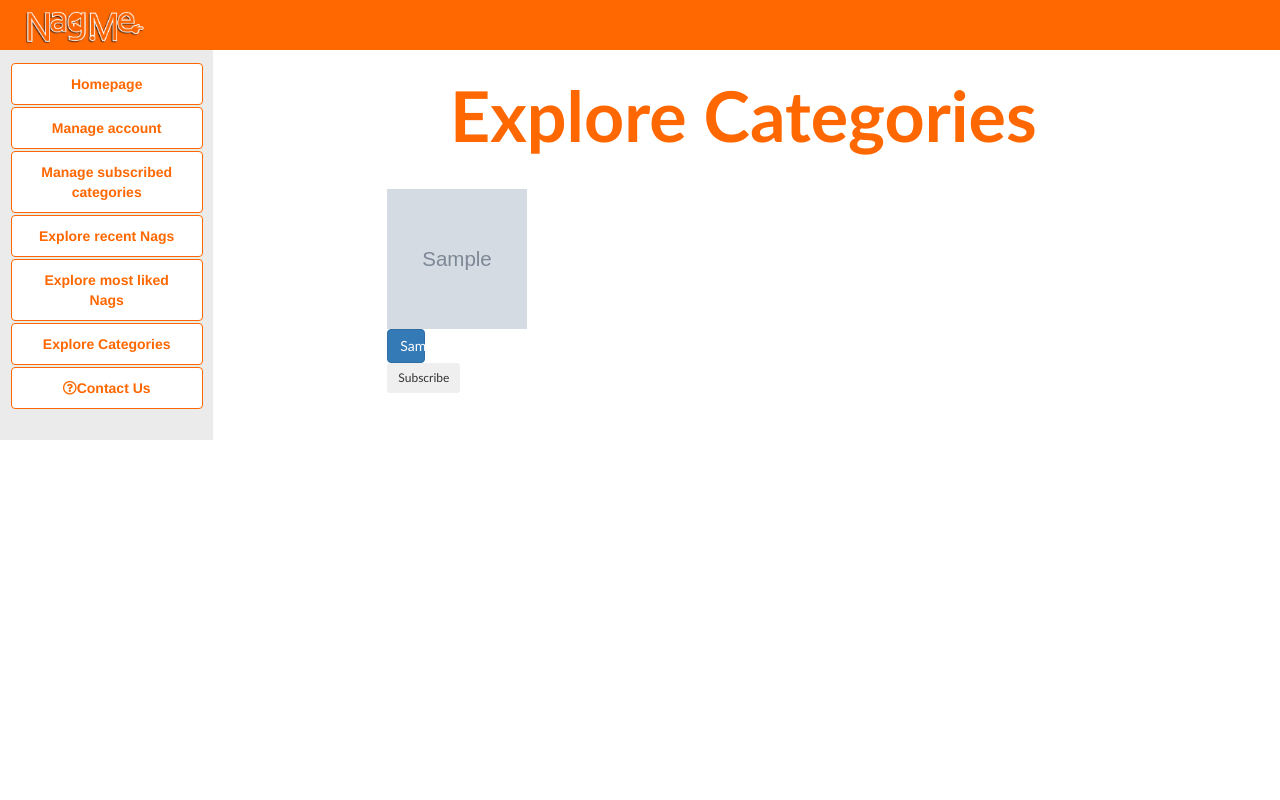
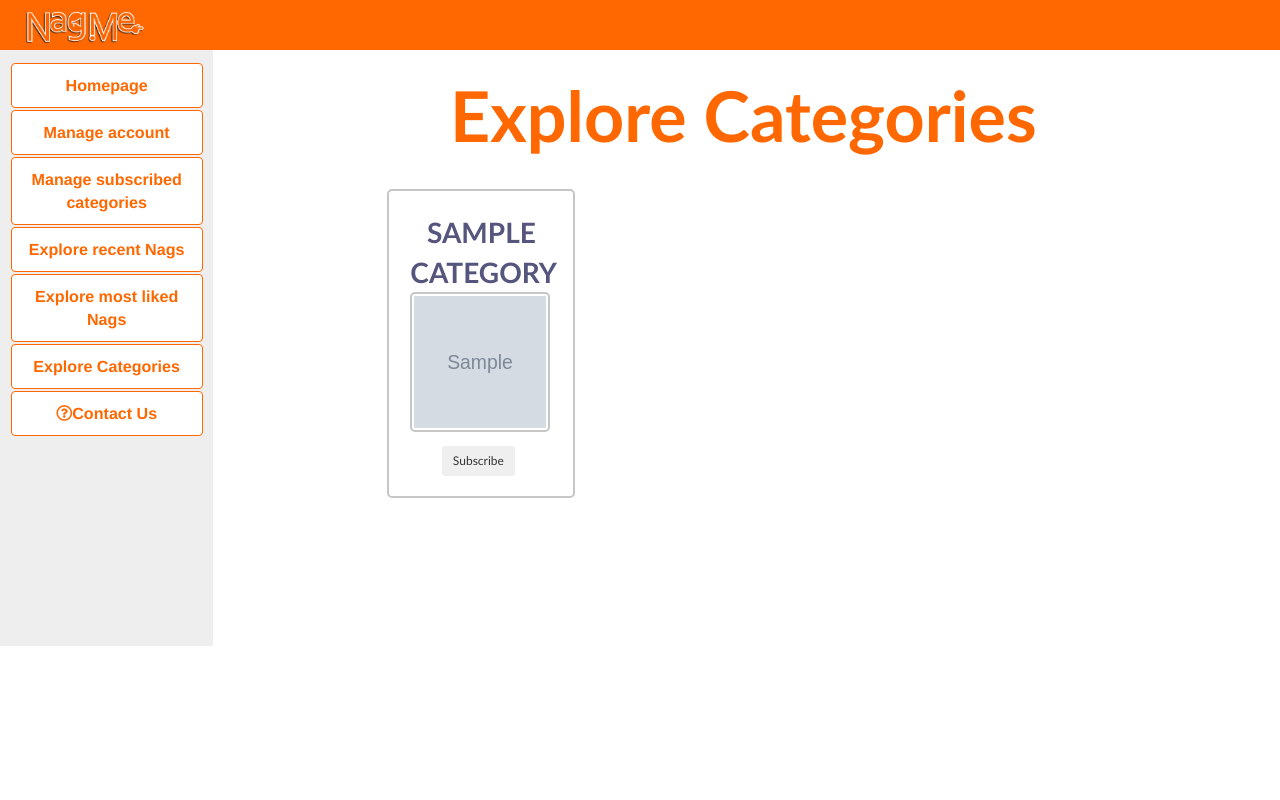
Before and after one commit to nagme2019/nagme, a Django app: a page that uses nagme/templates/base.html in a window 1280 px wide; the page is wider, and only the part inside the window is pictured. Run offline with Django 3.2, Linux system fonts and the light colour scheme; tables that the repository leaves empty hold one stand-in row (values such as "Sample post"); grey boxes marked "Sample" are stand-in pictures; some libraries are stand-ins or nearby versions.

Commit message:
fixed buttons sliding issue, sidebar is not slding left when page width changes anymore, categories list page done

```diff
--- a/nagme/static/css/base_styles.css
+++ b/nagme/static/css/base_styles.css
@@ -14,6 +14,15 @@
 body {
   background-color: #ffffff;
   font-family: Trebuchet MS,Lucida Grande,Lucida Sans Unicode,Lucida Sans,Tahoma,sans-serif;
+}
+
+/*These help keep sidebar full height
+*/
+html, body {
+    min-height: 100%
+}
+.wrap {
+    height: 100%
 }
 
 .fa-question {
@@ -45,12 +54,26 @@ body {
 }
 
 #sidebar {
-  background-color: #ebebeb;
+  background-color: #eeeeee;
   padding: 4.5em 0.75em 0.75em;
-  height: inherit;
+  margin-bottom: -10em;
+  min-height: 100% !important;
+  height: 100%;
   position: -webkit-sticky;
   position: sticky;
   top: 0;
+  bottom: 0;
+  left: 0;
+}
+
+@media (min-width: 768px) {
+  #sidebar .sidebar_content {
+    top: 0;
+    left: 0;
+    bottom: 0;
+    z-index: 1000;
+    display: block;
+  }
 }
 
 .sidenav .nav-item .nav-link {
@@ -74,7 +97,7 @@ body {
   color : #ff6700;
   background-color : #ffffff;
   text-align : center;
-  font-size : 100%;
+  font-size : 1.15em;
   font-weight : bold;
   border-color : #ff6700;
   border-width : .05em;
@@ -220,14 +243,47 @@ body {
 }
 
 .category_list_item {
-  margin-right: -1em;
-  width: 20%;
+  padding: 1.5em;
+  margin-bottom: 2em;
+  border-width: 0.2em;
+  border-color: #c6c6c6;
+  border-radius: 5px;
+  border-style: solid;
+}
+
+a.category_list_item {
+  align-content: center;
+  padding: 1em;
+}
+
+a.category_list_item:hover {
+  background-color: blue;
+}
+
+.category_list_item_text {
+  color: #55557d;
+  font-family: Trebuchet MS,Lucida Grande,Lucida Sans Unicode,Lucida Sans,Tahoma,sans-serif;
+  font-size: 2em;
+  font-weight: bold;
+  text-align: center;
+  text-transform: uppercase;
+}
+
+.category_list_sub_button {
+  margin-left: 2.25em;
+  margin-top: 1em;
+  margin-bottom: -1.5em;
 }
 
 .category_list_image {
   width: 140px;
   height: 140px;
-  align-content: right;
+  padding: 2px;
+  border-width: 0.2em;
+  border-color: #c6c6c6;
+  border-radius: 5px;
+  border-style: solid;
+
 }
 
 .img .botcircle {
--- a/nagme/templates/base.html
+++ b/nagme/templates/base.html
@@ -79,6 +79,7 @@
     {% block sidebar_block %}
       <div id="siderow" class="row">
         <div id="sidebar" data-spy="affix" class="col-sm-2 hidden-xs sidenav fixed-left">
+            <div class="sidebar_content">
               {% block user_image %}{% endblock %}
                 <ul class="nav nav-pills nav-stacked fixed-left">
                   <li class="nav-item text-center big-side-button">
@@ -107,8 +108,25 @@
                       <a class="nav-link" href="{% url 'support' %}" class="text-dark"> <i class="far fa-question-circle"></i>Contact Us</a>
                     </li>
                 </ul><br>
+
+        {% endblock %}
+
+        {% block sidebar_height_block %}
+                <!-- this makes sure that sidebar doesn't get taller than page when content is added -->
+                <br>
+                <br>
+                <br>
+                <br>
+                <br>
+                <br>
+                <br>
+                <br>
+                <br>
+        {% endblock %}
+
             </div>
-      {% endblock %}
+        </div>
+
 
 <!-- PAGE BODY -->
         <div id="pagecontents" class="col-sm-10">
--- a/nagme/templates/nagme/account.html
+++ b/nagme/templates/nagme/account.html
@@ -4,7 +4,7 @@
 {% block title %}{{ user.first_name }}'s Profile{% endblock %}
 
 {% block body_block %}
-<h1>{{ user.first_name }}'s Profile</h1>
+<h1>{{ user }}'s Profile</h1>
     {% if userprofile.picture %}
     <img src="{{ MEDIA_URL }}{{ userprofile.picture }}"
      width="300" height="300"
--- a/nagme/templates/nagme/categories.html
+++ b/nagme/templates/nagme/categories.html
@@ -16,15 +16,16 @@
 									<div class="category_list">
 										{% for category in categories %}
 													<div class="col-lg-3 category_list item">
-															<img src="{{ category.image }}" width="140" height="140" class="category_list_image">
+														<div class="category_list_item">
 
-															<br>
-
-															<a href="{% url 'category' category.slug %}" class="category_list_item btn btn-primary" role="button">
+																	<a href="{% url 'category' category.slug %}" class="">
+																		<div class="category_list_item_text text-center">
 																			{{ category.name }}
+																		</div>
+																		<img src="{{ MEDIA_URL }}{{ category.image }}" width="140" height="140" class="category_list_image">
 																	</a>
 
-															<p>
+																	<p class="category_list_sub_button">
 																			<button type="button" class="btn btn-light btn-sm">Subscribe</button>
 																			<!--
 																			<button type="button" class="btn btn-success btn-sm">Subscribed</button
@@ -34,6 +35,11 @@
 
 																			-->
 																	</p>
+																	<br>
+
+														</div>
+
+
 													</div><!-- /.col-lg-4 -->
 										{% endfor %}
 									</div>
```
Also changed, not shown: nagme/templates/nagme/user_home.html (+6 -1 lines). Lines whose indentation alone changed are shown as unchanged.
